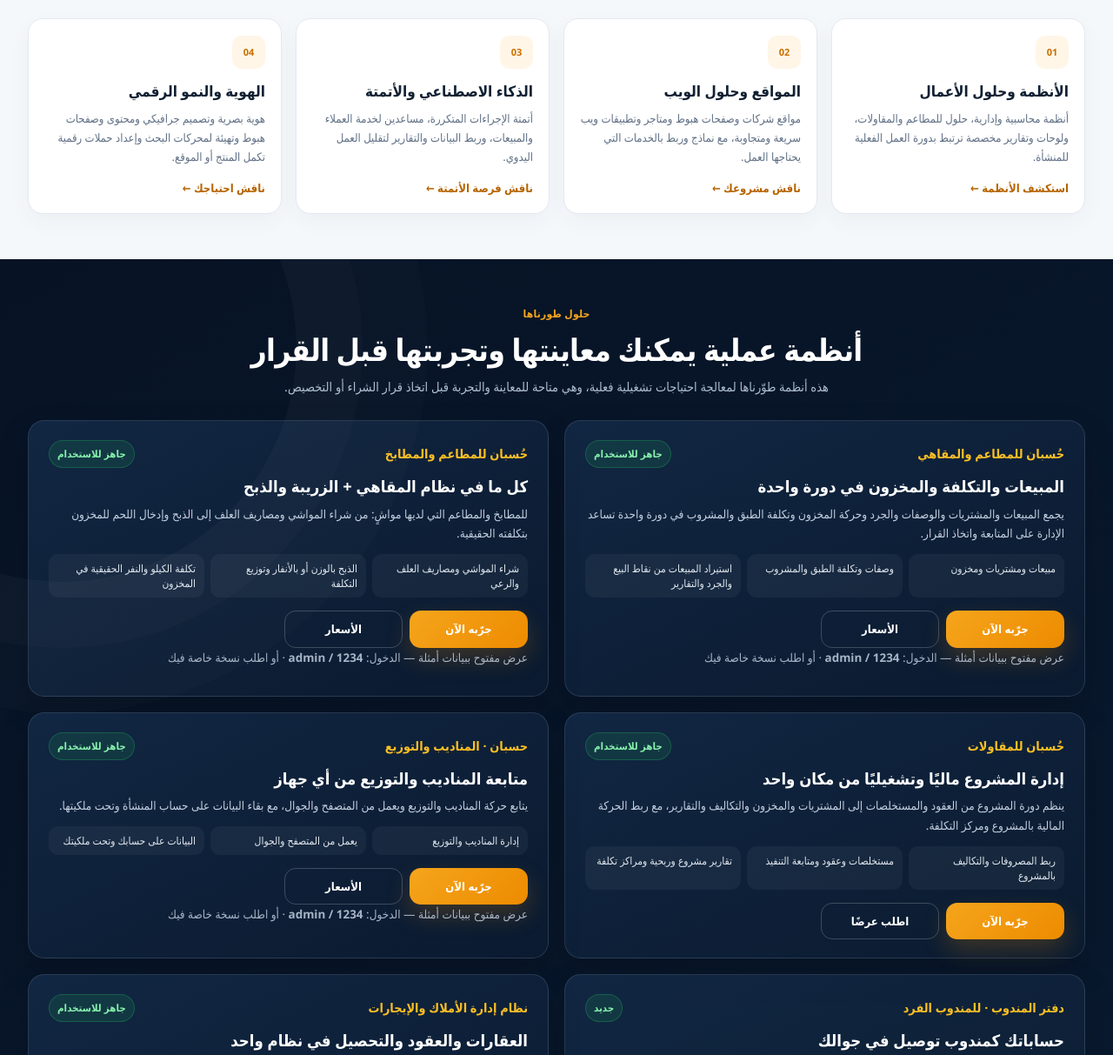
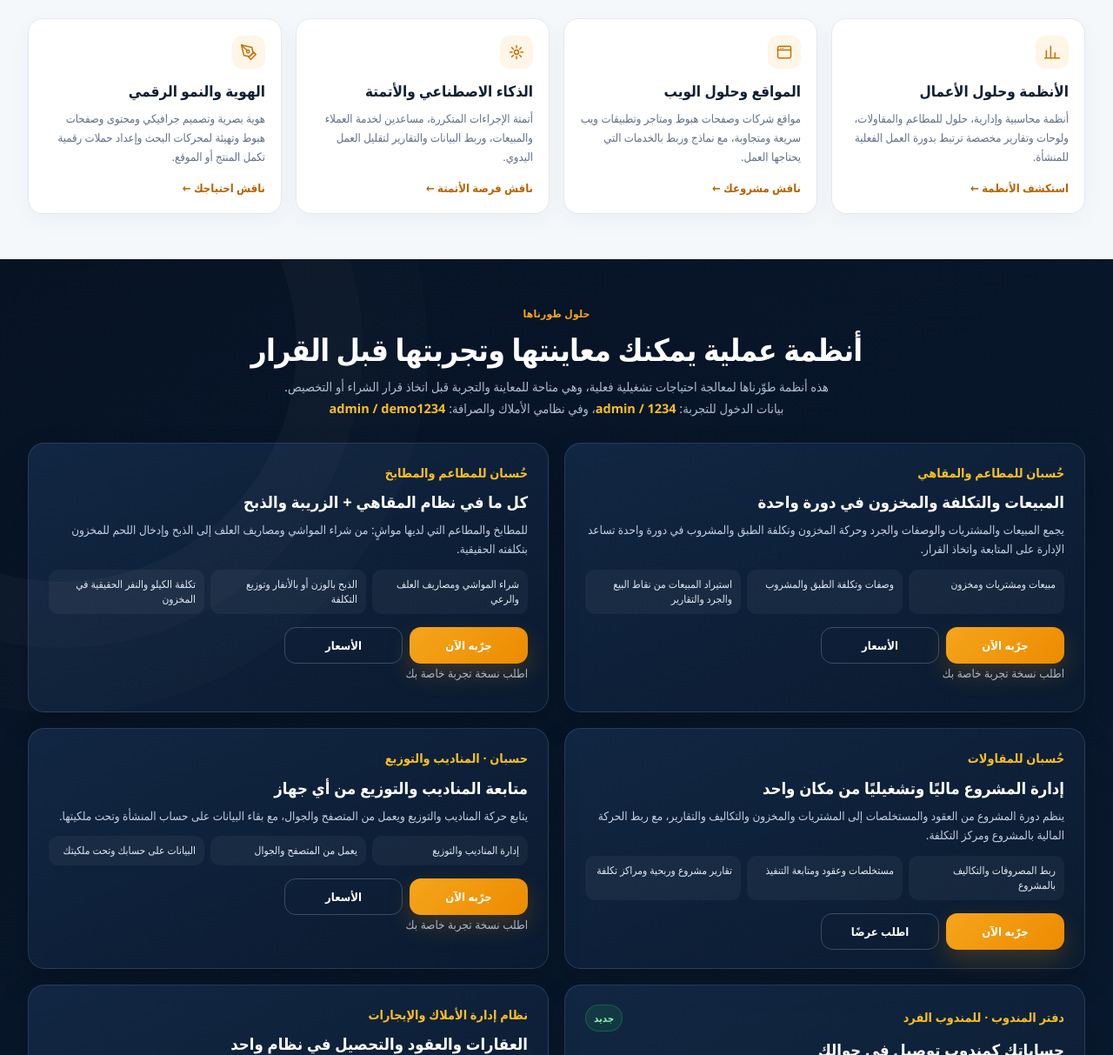
Before and after one commit to an3m2005-maker/eamar-tech-site, a plain HTML site: page index.html in a window 1280 px wide. Shown: the part 707-1920 px from the top of the page at 87% size. Drawn offline with Linux system fonts and the light colour scheme.

Commit message:
تنظيف قسمي الخدمات والأنظمة بدون تغيير التصميم
- حذف شارة «جاهز للاستخدام» المكررة وإبقاء «جديد» فقط
- بيانات دخول التجربة في سطر واحد تحت عنوان قسم الأنظمة
- أيقونات للخدمات بدل الأرقام 01-04

Co-Authored-By: Claude Opus 5.5 <noreply@anthropic.com>
Claude-Session: https://claude.ai/code/session_01F8eP3RLYhmxHnHYjCK3shW

```diff
--- a/index.html
+++ b/index.html
@@ -111,25 +111,25 @@
 
         <div class="services-grid">
           <article class="service-card">
-            <div class="service-icon" aria-hidden="true"><span>01</span></div>
+            <div class="service-icon" aria-hidden="true"><svg viewBox="0 0 24 24" width="22" height="22" fill="none" stroke="currentColor" stroke-width="1.8" stroke-linecap="round" stroke-linejoin="round"><path d="M4 20V10M10 20V4M16 20v-7M22 20H2"/></svg></div>
             <h3>الأنظمة وحلول الأعمال</h3>
             <p>أنظمة محاسبية وإدارية، حلول للمطاعم والمقاولات، ولوحات وتقارير مخصصة ترتبط بدورة العمل الفعلية للمنشأة.</p>
             <a href="#systems">استكشف الأنظمة <span aria-hidden="true">←</span></a>
           </article>
           <article class="service-card">
-            <div class="service-icon" aria-hidden="true"><span>02</span></div>
+            <div class="service-icon" aria-hidden="true"><svg viewBox="0 0 24 24" width="22" height="22" fill="none" stroke="currentColor" stroke-width="1.8" stroke-linecap="round" stroke-linejoin="round"><rect x="3" y="4" width="18" height="16" rx="2"/><path d="M3 9h18M7 6.5h.01M10 6.5h.01"/></svg></div>
             <h3>المواقع وحلول الويب</h3>
             <p>مواقع شركات وصفحات هبوط ومتاجر وتطبيقات ويب سريعة ومتجاوبة، مع نماذج وربط بالخدمات التي يحتاجها العمل.</p>
             <a href="#consultation">ناقش مشروعك <span aria-hidden="true">←</span></a>
           </article>
           <article class="service-card">
-            <div class="service-icon" aria-hidden="true"><span>03</span></div>
+            <div class="service-icon" aria-hidden="true"><svg viewBox="0 0 24 24" width="22" height="22" fill="none" stroke="currentColor" stroke-width="1.8" stroke-linecap="round" stroke-linejoin="round"><path d="M12 3v3M12 18v3M3 12h3M18 12h3M5.6 5.6l2.1 2.1M16.3 16.3l2.1 2.1M5.6 18.4l2.1-2.1M16.3 7.7l2.1-2.1"/><circle cx="12" cy="12" r="3"/></svg></div>
             <h3>الذكاء الاصطناعي والأتمتة</h3>
             <p>أتمتة الإجراءات المتكررة، مساعدين لخدمة العملاء والمبيعات، وربط البيانات والتقارير لتقليل العمل اليدوي.</p>
             <a href="#consultation">ناقش فرصة الأتمتة <span aria-hidden="true">←</span></a>
           </article>
           <article class="service-card">
-            <div class="service-icon" aria-hidden="true"><span>04</span></div>
+            <div class="service-icon" aria-hidden="true"><svg viewBox="0 0 24 24" width="22" height="22" fill="none" stroke="currentColor" stroke-width="1.8" stroke-linecap="round" stroke-linejoin="round"><path d="M12 19l7-7 3 3-7 7-3-3z"/><path d="M18 13l-1.5-7.5L2 2l3.5 14.5L13 18l5-5z"/><path d="M2 2l7.6 7.6"/><circle cx="11" cy="11" r="2"/></svg></div>
             <h3>الهوية والنمو الرقمي</h3>
             <p>هوية بصرية وتصميم جرافيكي ومحتوى وصفحات هبوط وتهيئة لمحركات البحث وإعداد حملات رقمية تكمل المنتج أو الموقع.</p>
             <a href="#consultation">ناقش احتياجك <span aria-hidden="true">←</span></a>
@@ -144,6 +144,7 @@
           <span class="section-kicker">حلول طورناها</span>
           <h2 id="systems-title">أنظمة عملية يمكنك معاينتها وتجربتها قبل القرار</h2>
           <p>هذه أنظمة طوّرناها لمعالجة احتياجات تشغيلية فعلية، وهي متاحة للمعاينة والتجربة قبل اتخاذ قرار الشراء أو التخصيص.</p>
+          <p class="demo-credentials">بيانات الدخول للتجربة: <bdi dir="ltr"><b>admin / 1234</b></bdi>، وفي نظامي الأملاك والصرافة: <bdi dir="ltr"><b>admin / demo1234</b></bdi></p>
         </div>
 
         <div class="systems-grid systems-grid-ready">
@@ -151,7 +152,6 @@
           <article class="system-card system-card-ready">
             <div class="system-card-head">
               <span class="system-kicker">حُسبان للمطاعم والمقاهي</span>
-              <span class="status-badge">جاهز للاستخدام</span>
             </div>
             <h3>المبيعات والتكلفة والمخزون في دورة واحدة</h3>
             <p>يجمع المبيعات والمشتريات والوصفات والجرد وحركة المخزون وتكلفة الطبق والمشروب في دورة واحدة تساعد الإدارة على المتابعة واتخاذ القرار.</p>
@@ -164,13 +164,12 @@
               <a class="btn btn-primary" href="https://script.google.com/macros/s/AKfycbxArWRh72u6wqfm6PaH0T5X0dD4GQx90vS5pixncerapzP_ICIFHB_ulTT2svrFmVgg/exec?demoToken=d91c993f9b04019f8b8b9a0ef5a1943be07af2d46898ebbadb1899386853d5ac" target="_blank" rel="noopener">جرّبه الآن</a>
               <a class="btn btn-outline" href="store.html#systems-pricing">الأسعار</a>
             </div>
-            <p class="open-demo-note">عرض مفتوح ببيانات أمثلة — الدخول: <bdi dir="ltr"><b>admin / 1234</b></bdi> · <a href="#demo-access" class="demo-request" data-demo-system="restaurant-cafe">أو اطلب نسخة خاصة فيك</a></p>
+            <p class="open-demo-note"><a href="#demo-access" class="demo-request" data-demo-system="restaurant-cafe">اطلب نسخة تجربة خاصة بك</a></p>
           </article>
 
           <article class="system-card system-card-ready">
             <div class="system-card-head">
               <span class="system-kicker">حُسبان للمطاعم والمطابخ</span>
-              <span class="status-badge">جاهز للاستخدام</span>
             </div>
             <h3>كل ما في نظام المقاهي + الزريبة والذبح</h3>
             <p>للمطابخ والمطاعم التي لديها مواشٍ: من شراء المواشي ومصاريف العلف إلى الذبح وإدخال اللحم للمخزون بتكلفته الحقيقية.</p>
@@ -183,13 +182,12 @@
               <a class="btn btn-primary" href="https://script.google.com/macros/s/AKfycbxArWRh72u6wqfm6PaH0T5X0dD4GQx90vS5pixncerapzP_ICIFHB_ulTT2svrFmVgg/exec?demoToken=327007d44b3cf782b9d3fd67e55f358aa5a68bd6cb3fdbc9d582607c1c44d2d2" target="_blank" rel="noopener">جرّبه الآن</a>
               <a class="btn btn-outline" href="store.html#systems-pricing">الأسعار</a>
             </div>
-            <p class="open-demo-note">عرض مفتوح ببيانات أمثلة — الدخول: <bdi dir="ltr"><b>admin / 1234</b></bdi> · <a href="#demo-access" class="demo-request" data-demo-system="restaurant">أو اطلب نسخة خاصة فيك</a></p>
+            <p class="open-demo-note"><a href="#demo-access" class="demo-request" data-demo-system="restaurant">اطلب نسخة تجربة خاصة بك</a></p>
           </article>
 
           <article class="system-card system-card-ready">
             <div class="system-card-head">
               <span class="system-kicker">حُسبان للمقاولات</span>
-              <span class="status-badge">جاهز للاستخدام</span>
             </div>
             <h3>إدارة المشروع ماليًا وتشغيليًا من مكان واحد</h3>
             <p>ينظم دورة المشروع من العقود والمستخلصات إلى المشتريات والمخزون والتكاليف والتقارير، مع ربط الحركة المالية بالمشروع ومركز التكلفة.</p>
@@ -207,7 +205,6 @@
           <article class="system-card system-card-ready">
             <div class="system-card-head">
               <span class="system-kicker">حسبان · المناديب والتوزيع</span>
-              <span class="status-badge">جاهز للاستخدام</span>
             </div>
             <h3>متابعة المناديب والتوزيع من أي جهاز</h3>
             <p>يتابع حركة المناديب والتوزيع ويعمل من المتصفح والجوال، مع بقاء البيانات على حساب المنشأة وتحت ملكيتها.</p>
@@ -220,7 +217,7 @@
               <a class="btn btn-primary" href="https://script.google.com/macros/s/AKfycbyXqBjZFYX_xv0D9qLLPnta4K4T88Ul_C9mqfCV6mcG3LrYjmt0I2rhHLSuBpyeIpQc/exec?demoToken=a00a017b442832b258b6453e68afa9c61937f5160741b7461e703e5df79d2810" target="_blank" rel="noopener">جرّبه الآن</a>
               <a class="btn btn-outline" href="store.html#systems-pricing">الأسعار</a>
             </div>
-            <p class="open-demo-note">عرض مفتوح ببيانات أمثلة — الدخول: <bdi dir="ltr"><b>admin / 1234</b></bdi> · <a href="#demo-access" class="demo-request" data-demo-system="hesban">أو اطلب نسخة خاصة فيك</a></p>
+            <p class="open-demo-note"><a href="#demo-access" class="demo-request" data-demo-system="hesban">اطلب نسخة تجربة خاصة بك</a></p>
           </article>
 
           <article class="system-card system-card-ready" id="dafter-mandoob">
@@ -245,7 +242,6 @@
           <article class="system-card system-card-ready">
             <div class="system-card-head">
               <span class="system-kicker">نظام إدارة الأملاك والإيجارات</span>
-              <span class="status-badge">جاهز للاستخدام</span>
             </div>
             <h3>العقارات والعقود والتحصيل في نظام واحد</h3>
             <p>ينظم العقارات والوحدات والملاك والمستأجرين، ويجدول أقساط عقود الإيجار ويتابع التحصيل، مع قيود محاسبية وكشوف حساب للملاك.</p>
@@ -258,7 +254,7 @@
               <a class="btn btn-primary" href="https://script.google.com/macros/s/AKfycbw_4XAYCPAav3L6p-7e4wcH6fi-9ftSYCti_9Gf0BouINMbDtCMCt1yjOsH7Wx-YONQ/exec?demoToken=318dd178d81f959d31748d38e18b0e8050b63c82719fee362c70a2920c804fcb" target="_blank" rel="noopener">جرّبه الآن</a>
               <a class="btn btn-outline" href="store.html#systems-pricing">الأسعار</a>
             </div>
-            <p class="open-demo-note">عرض مفتوح ببيانات أمثلة — الدخول: <bdi dir="ltr"><b>admin / demo1234</b></bdi> · <a href="#demo-access" class="demo-request" data-demo-system="amlak">أو اطلب نسخة خاصة فيك</a></p>
+            <p class="open-demo-note"><a href="#demo-access" class="demo-request" data-demo-system="amlak">اطلب نسخة تجربة خاصة بك</a></p>
           </article>
 
           <article class="system-card system-card-ready" id="sarrafa">
@@ -277,12 +273,10 @@
               <a class="btn btn-primary" href="https://script.google.com/macros/s/AKfycbxA9Ck3ezJRiE4ItNfO6UFE5PUjR-zG24wKZRD6Cmt4nMmXmQjfcRVeAecVzBSpDWQ9pg/exec" target="_blank" rel="noopener">جرّبه الآن</a>
               <a class="btn btn-outline" href="store.html#sarrafa">الأسعار</a>
             </div>
-            <p class="open-demo-note">عرض مفتوح ببيانات أمثلة — الدخول: <bdi dir="ltr"><b>admin / demo1234</b></bdi></p>
           </article>
           <article class="system-card system-card-ready">
             <div class="system-card-head">
               <span class="system-kicker">بوت واتساب للطلبات</span>
-              <span class="status-badge">جاهز للاستخدام</span>
             </div>
             <h3>يستقبل طلبات عملائك على واتساب ويرسلها لك مرتبة</h3>
             <p>بوت بالذكاء الاصطناعي يعمل على رقم واتساب الأعمال، يرد على العملاء على مدار الساعة ويأخذ الطلب كاملًا بالأسعار والإجمالي.</p>
--- a/styles.css
+++ b/styles.css
@@ -627,3 +627,9 @@ body{line-height:1.7}
   font-size: .88rem;
   opacity: .85;
 }
+
+/* بيانات دخول التجربة: سطر واحد تحت عنوان قسم الأنظمة بدل تكرارها تحت كل نظام */
+.demo-credentials{margin:14px auto 0;max-width:680px;text-align:center;font-size:.92rem;color:#e2e8f0}
+.demo-credentials b{color:#fbbf24}
+/* أيقونات الخدمات بدل الأرقام */
+.service-icon svg{width:20px;height:20px}
```
